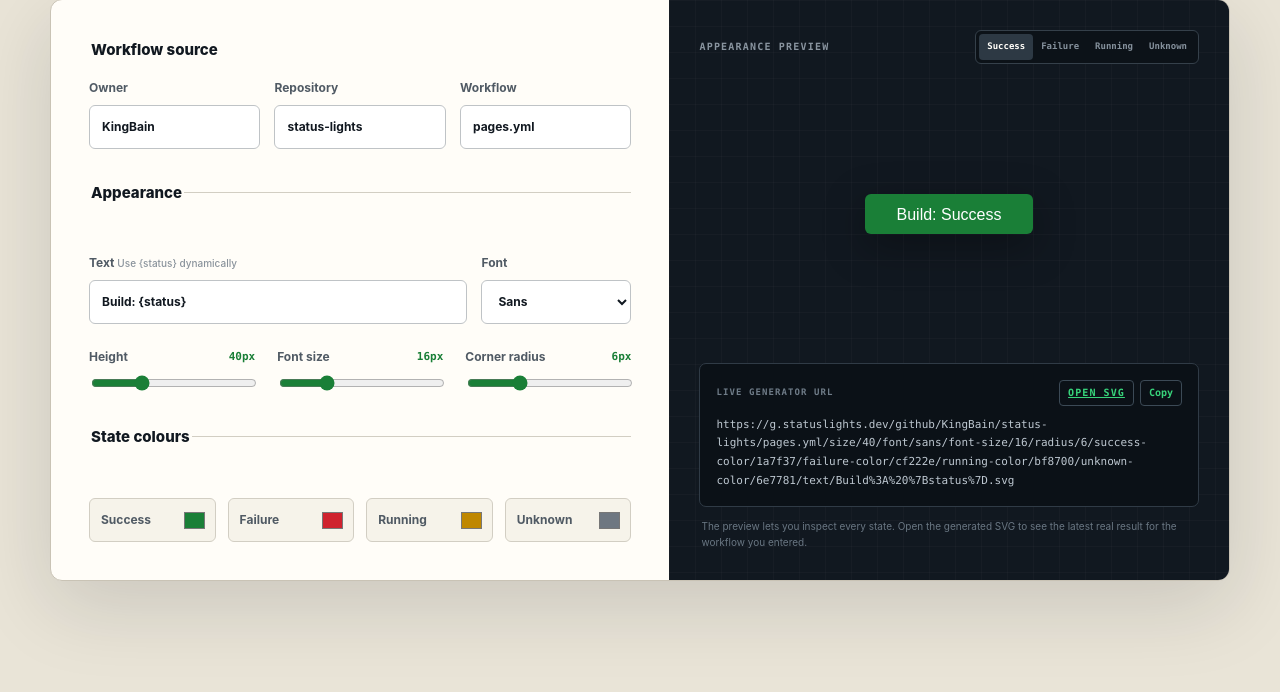
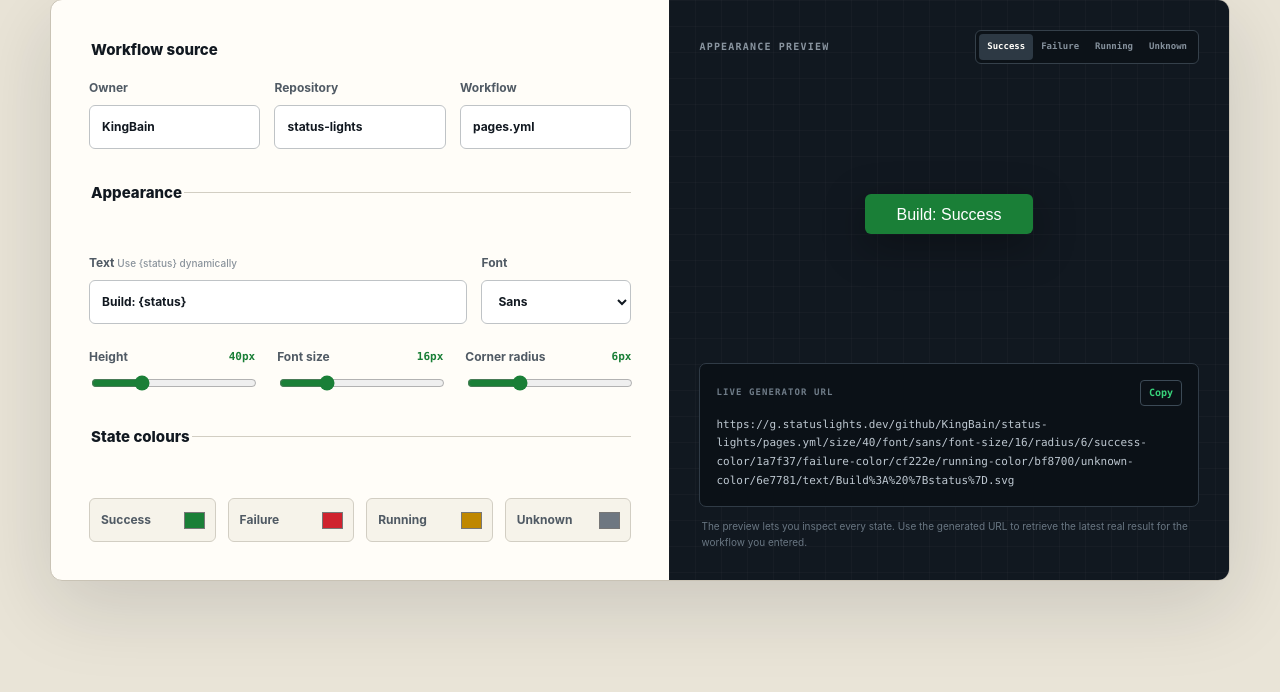
Before and after one commit to KingBain/status-lights, a PHP site: page / in a window 1280 px wide. Shown: the part 2354-3046 px from the top of the page. Run offline with PHP 8.4, Linux system fonts and the light colour scheme.

Commit message:
fix: remove dynamic status light link

```diff
--- a/site/index.html
+++ b/site/index.html
@@ -278,16 +278,13 @@
               <div class="url-panel">
                 <div class="url-heading">
                   <span>LIVE GENERATOR URL</span>
-                  <div class="url-actions">
-                    <a id="open-url" href="https://g.statuslights.dev" target="_blank" rel="noreferrer">Open SVG</a>
-                    <button id="copy-url" type="button">Copy</button>
-                  </div>
+                  <button id="copy-url" type="button">Copy</button>
                 </div>
                 <code id="generated-url" aria-live="polite"></code>
               </div>
               <p class="preview-disclaimer">
-                The preview lets you inspect every state. Open the generated SVG to see the latest
-                real result for the workflow you entered.
+                The preview lets you inspect every state. Use the generated URL to retrieve the
+                latest real result for the workflow you entered.
               </p>
             </div>
           </div>
--- a/site/script.js
+++ b/site/script.js
@@ -29,7 +29,6 @@
     previewText: document.querySelector("#preview-text"),
     previewTitle: document.querySelector("#preview-title"),
     generatedUrl: document.querySelector("#generated-url"),
-    openUrl: document.querySelector("#open-url"),
     copyButton: document.querySelector("#copy-url"),
   };
 
@@ -138,9 +137,7 @@
       path[path.length - 1] = `${path[path.length - 1]}.svg`;
     }
 
-    const generatedUrl = `${generatorOrigin}${path.join("/")}`;
-    elements.generatedUrl.textContent = generatedUrl;
-    elements.openUrl.href = generatedUrl;
+    elements.generatedUrl.textContent = `${generatorOrigin}${path.join("/")}`;
   };
 
   const copyUrl = async () => {
--- a/site/styles.css
+++ b/site/styles.css
@@ -835,14 +835,7 @@ input[type="range"] {
   font-size: 9px;
 }
 
-.url-actions {
-  display: flex;
-  align-items: center;
-  gap: 6px;
-}
-
-.url-heading button,
-.url-heading a {
+.url-heading button {
   padding: 4px 8px;
   color: var(--green-bright);
   background: transparent;
@@ -853,8 +846,7 @@ input[type="range"] {
   cursor: pointer;
 }
 
-.url-heading button:hover,
-.url-heading a:hover {
+.url-heading button:hover {
   background: #17212a;
 }
 
```
